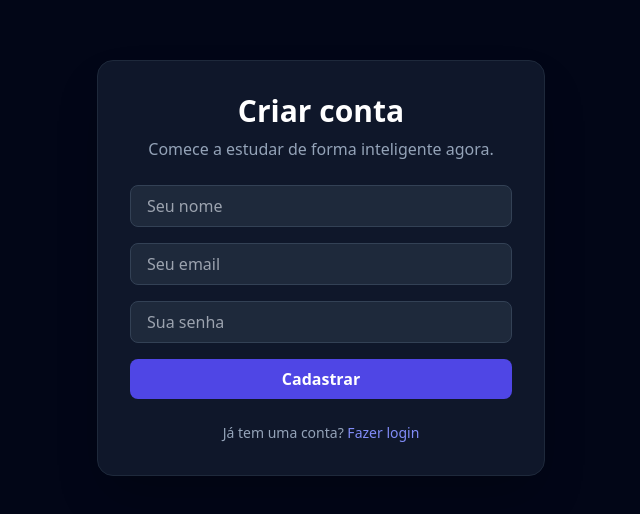
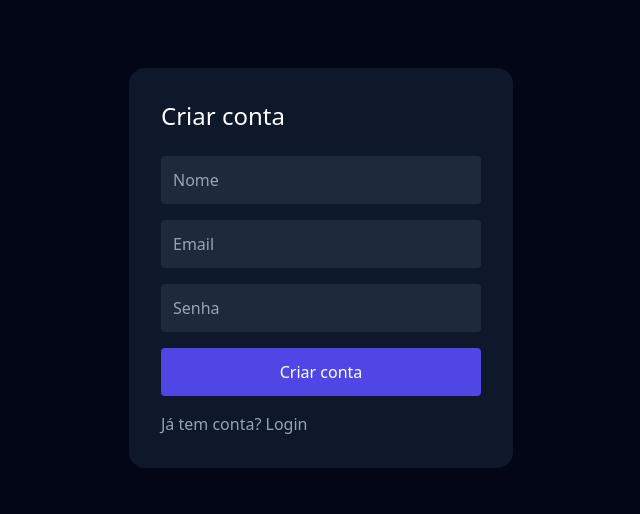
Before and after one commit to briantheengineer/frontend-studynook, a React (Vite) app: page /register in a window 1280 px wide. Shown: the part 132-646 px from the top of the page, without its empty margins (319-959 px from the left). Built offline with nearby package versions, Linux system fonts and the light colour scheme.

Commit message:
register login automatically

```diff
--- a/src/App.jsx
+++ b/src/App.jsx
@@ -1,11 +1,14 @@
 import { BrowserRouter } from "react-router-dom";
+import { AuthProvider } from "./contexts/AuthContext";
 import { AppRoutes } from "./routes";
 
 function App() {
   return (
-    <BrowserRouter>
-      <AppRoutes />
-    </BrowserRouter>
+    <AuthProvider>
+      <BrowserRouter>
+        <AppRoutes />
+      </BrowserRouter>
+    </AuthProvider>
   );
 }
 
--- a/src/contexts/AuthContext.jsx
+++ b/src/contexts/AuthContext.jsx
@@ -1,7 +1,7 @@
 import { createContext, useContext, useEffect, useState } from "react";
-import { api } from "../services/api.js";
+import { api } from "../services/api";
 
-const AuthContext = createContext(null);
+const AuthContext = createContext({});
 
 export function AuthProvider({ children }) {
   const [isAuthenticated, setIsAuthenticated] = useState(false);
@@ -11,7 +11,6 @@ export function AuthProvider({ children }) {
     const token = localStorage.getItem("token");
 
     if (token) {
-      api.defaults.headers.common.Authorization = `Bearer ${token}`;
       setIsAuthenticated(true);
     }
 
@@ -19,16 +18,17 @@ export function AuthProvider({ children }) {
   }, []);
 
   async function loginRequest(email, password) {
-    const response = await api.post("/auth/login", { email, password });
+    const response = await api.post("/auth/login", {
+      email,
+      password,
+    });
 
     const token = response.data.token;
 
     localStorage.setItem("token", token);
-    api.defaults.headers.common.Authorization = `Bearer ${token}`;
 
     setIsAuthenticated(true);
   }
-
   async function registerRequest(name, email, password) {
     const response = await api.post("/auth/register", {
       name,
@@ -38,17 +38,13 @@ export function AuthProvider({ children }) {
 
     const token = response.data.token;
 
-    console.log("REGISTER RESPONSE:", response.data);
-
     localStorage.setItem("token", token);
-    api.defaults.headers.common.Authorization = `Bearer ${token}`;
 
     setIsAuthenticated(true);
   }
 
   function logout() {
     localStorage.removeItem("token");
-    delete api.defaults.headers.common.Authorization;
     setIsAuthenticated(false);
   }
 
--- a/src/pages/register.jsx
+++ b/src/pages/register.jsx
@@ -3,102 +3,61 @@ import { useAuth } from "../contexts/AuthContext";
 import { Link, useNavigate } from "react-router-dom";
 
 export default function Register() {
+  const { registerRequest } = useAuth();
   const navigate = useNavigate();
-  const { registerRequest } = useAuth();
 
   const [name, setName] = useState("");
   const [email, setEmail] = useState("");
   const [password, setPassword] = useState("");
-  const [error, setError] = useState(null);
-  const [loading, setLoading] = useState(false);
 
   async function handleSubmit(e) {
     e.preventDefault();
-    setError(null);
-    setLoading(true);
 
     try {
       await registerRequest(name, email, password);
+      navigate("/dashboard", { replace: true });
 
-      await registerRequest(name, email, password);
-      navigate("/dashboard");
-
-
-    } catch (err) {
-      setError(err.response?.data?.error || "Erro ao criar conta");
-    } finally {
-      setLoading(false);
+    } catch {
+      alert("Erro ao criar conta");
     }
   }
 
   return (
-    <div className="min-h-screen flex items-center justify-center bg-slate-950 px-4">
-
-      <div className="w-full max-w-md bg-slate-900 text-white rounded-2xl shadow-2xl p-8 border border-slate-800">
-
-        <h1 className="text-3xl font-bold text-center mb-2">
-          Criar conta
-        </h1>
-
-        <p className="text-slate-400 text-center mb-6">
-          Comece a estudar de forma inteligente agora.
-        </p>
-
-        {error && (
-          <div className="mb-4 bg-red-500/10 border border-red-500 text-red-400 p-3 rounded-lg text-sm text-center">
-            {error}
-          </div>
-        )}
+    <div className="min-h-screen flex items-center justify-center bg-slate-950">
+      <div className="bg-slate-900 p-8 rounded-2xl w-96">
+        <h1 className="text-white text-2xl mb-6">Criar conta</h1>
 
         <form onSubmit={handleSubmit} className="space-y-4">
-
           <input
-            type="text"
-            placeholder="Seu nome"
+            placeholder="Nome"
             value={name}
-            onChange={e => setName(e.target.value)}
-            required
-            className="w-full bg-slate-800 border border-slate-700 rounded-lg px-4 py-2 focus:outline-none focus:border-indigo-500"
+            onChange={(e) => setName(e.target.value)}
+            className="w-full p-3 rounded bg-slate-800 text-white"
           />
 
           <input
-            type="email"
-            placeholder="Seu email"
+            placeholder="Email"
             value={email}
-            onChange={e => setEmail(e.target.value)}
-            required
-            className="w-full bg-slate-800 border border-slate-700 rounded-lg px-4 py-2 focus:outline-none focus:border-indigo-500"
+            onChange={(e) => setEmail(e.target.value)}
+            className="w-full p-3 rounded bg-slate-800 text-white"
           />
 
           <input
             type="password"
-            placeholder="Sua senha"
+            placeholder="Senha"
             value={password}
-            onChange={e => setPassword(e.target.value)}
-            required
-            className="w-full bg-slate-800 border border-slate-700 rounded-lg px-4 py-2 focus:outline-none focus:border-indigo-500"
+            onChange={(e) => setPassword(e.target.value)}
+            className="w-full p-3 rounded bg-slate-800 text-white"
           />
 
-          <button
-            type="submit"
-            disabled={loading}
-            className="w-full bg-indigo-600 hover:bg-indigo-700 transition py-2 rounded-lg font-semibold disabled:opacity-50"
-          >
-            {loading ? "Criando conta..." : "Cadastrar"}
+          <button className="w-full bg-indigo-600 p-3 rounded text-white">
+            Criar conta
           </button>
-
         </form>
 
-        <p className="mt-6 text-center text-sm text-slate-400">
-          Já tem uma conta?{" "}
-          <Link
-            to="/login"
-            className="text-indigo-400 hover:text-indigo-300 font-medium"
-          >
-            Fazer login
-          </Link>
+        <p className="text-slate-400 mt-4">
+          Já tem conta? <Link to="/login">Login</Link>
         </p>
-
       </div>
     </div>
   );
--- a/src/routes.jsx
+++ b/src/routes.jsx
@@ -13,10 +13,14 @@ function PrivateRoute({ children }) {
   const { isAuthenticated, loading } = useAuth();
 
   if (loading) return null;
-  if (!isAuthenticated) return <Navigate to="/login" replace />;
+
+  if (!isAuthenticated) {
+    return <Navigate to="/login" replace />;
+  }
 
   return children;
 }
+
 
 export function AppRoutes() {
   return (
```
